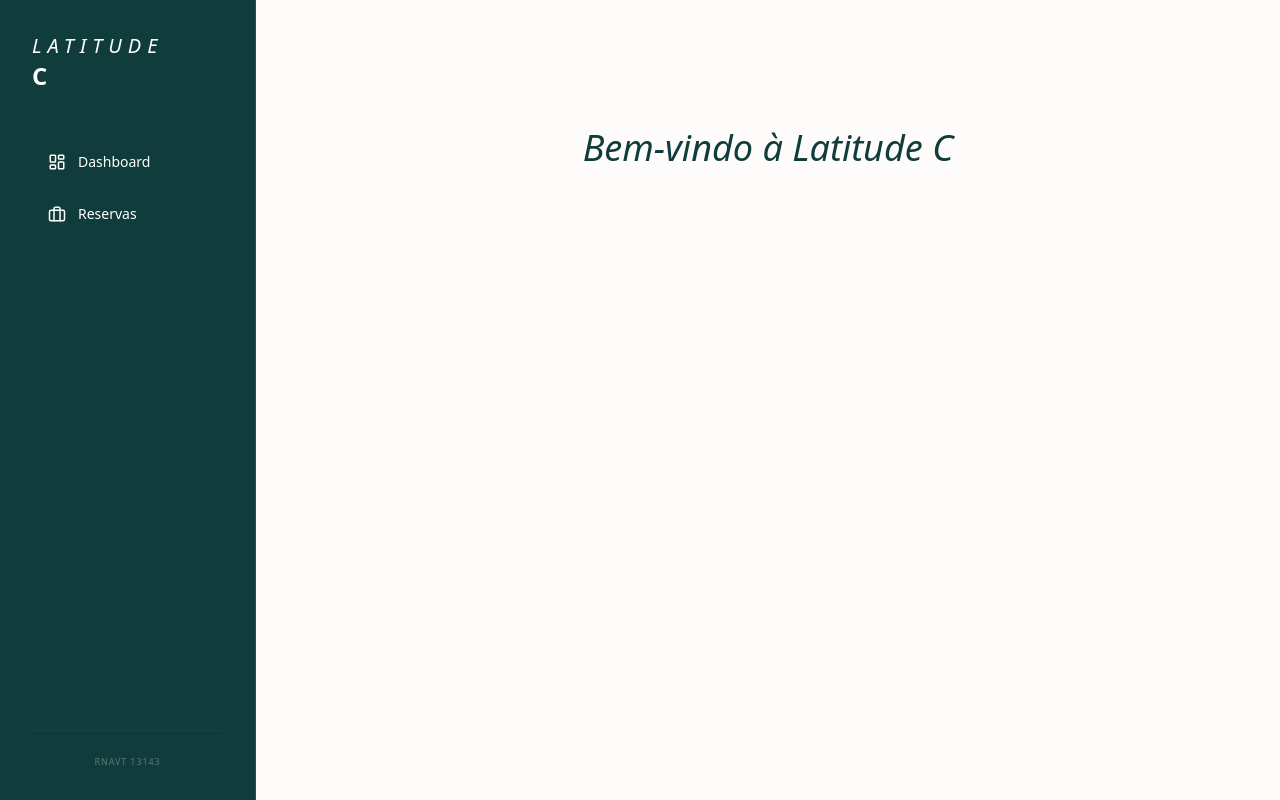
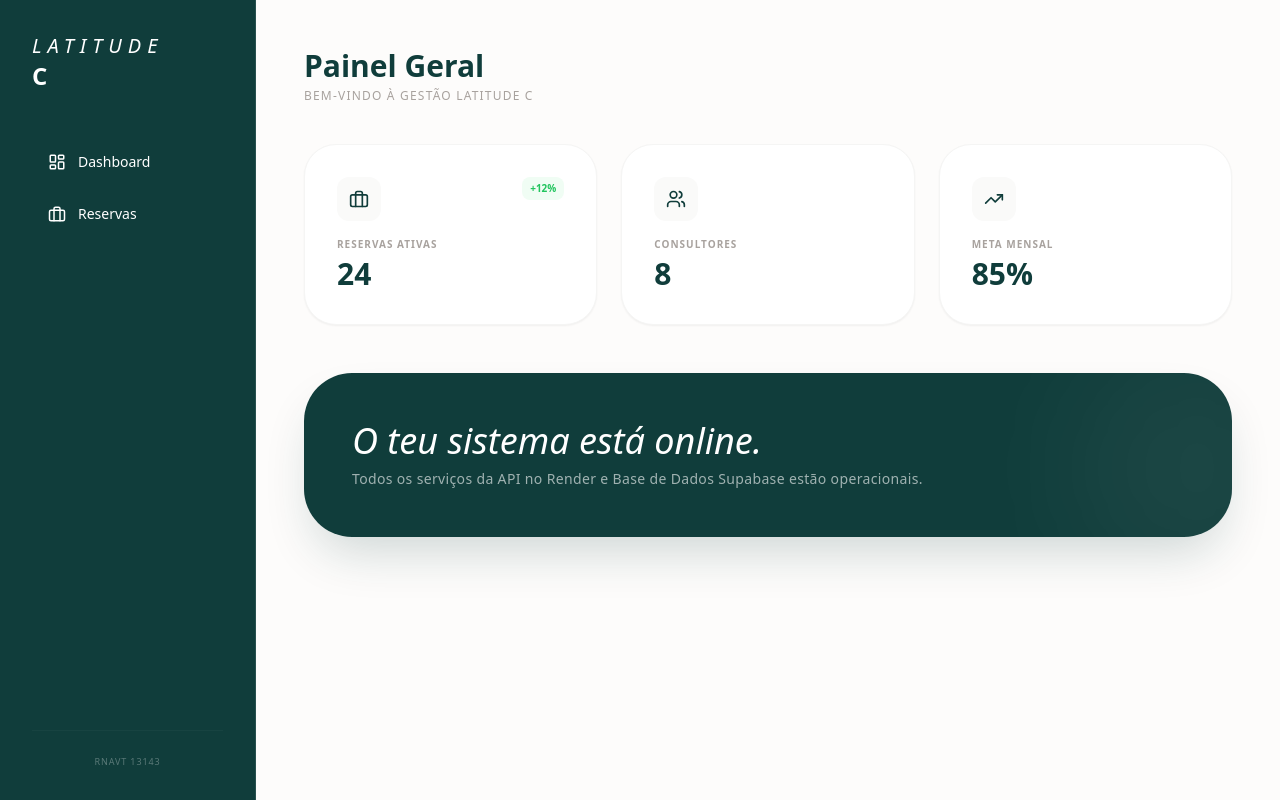
Before and after one commit to mondegobike/AgenciaViagem, a React (Vite) app: page / in a window 1280 px wide. Built offline with nearby package versions, Linux system fonts and the light colour scheme.

Commit message:
Update App.jsx

```diff
--- a/src/App.jsx
+++ b/src/App.jsx
@@ -1,13 +1,7 @@
 import { BrowserRouter as Router, Routes, Route } from 'react-router-dom';
 import Sidebar from './components/Sidebar';
 import Reservas from './pages/Reservas';
-
-// Uma página de Dashboard rápida só para exemplo
-const Dashboard = () => (
-  <div className="text-center py-20">
-    <h2 className="text-4xl font-light italic text-[#103D3B]">Bem-vindo à Latitude C</h2>
-  </div>
-);
+import Dashboard from './pages/Dashboard'; // <--- ADICIONA ESTE IMPORT
 
 function App() {
   return (
@@ -16,7 +10,7 @@ function App() {
         <Sidebar />
         <main className="flex-1 ml-64 p-12">
           <Routes>
-            <Route path="/" element={<Dashboard />} />
+            <Route path="/" element={<Dashboard />} /> {/* <--- AGORA USA O COMPONENTE REAL */}
             <Route path="/reservas" element={<Reservas />} />
           </Routes>
         </main>
```
